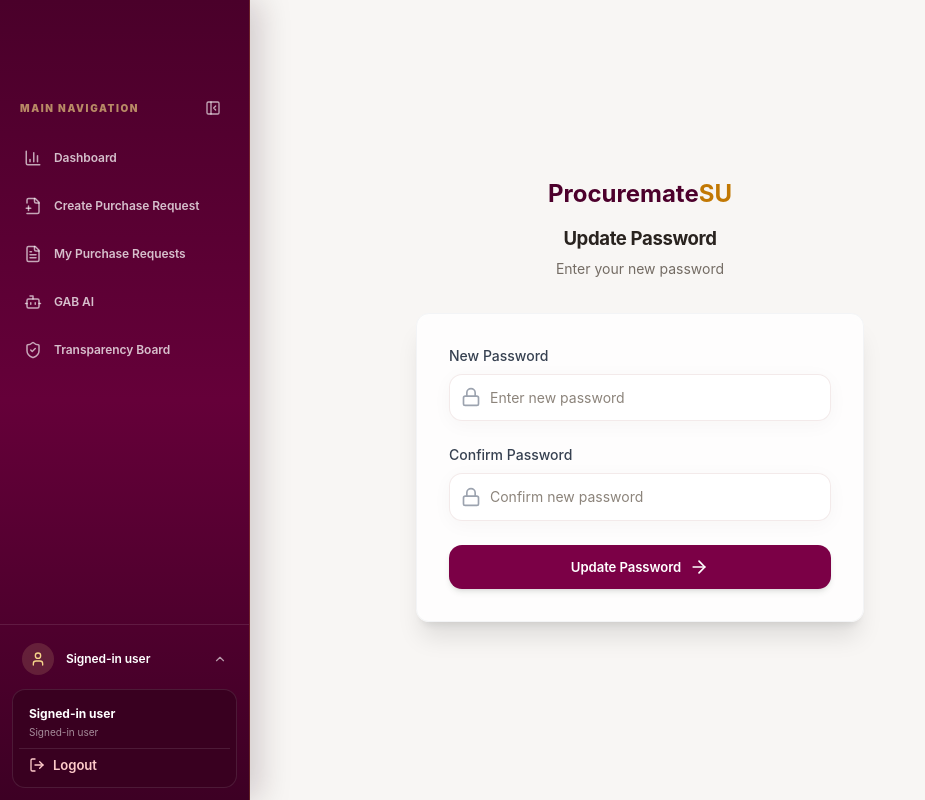
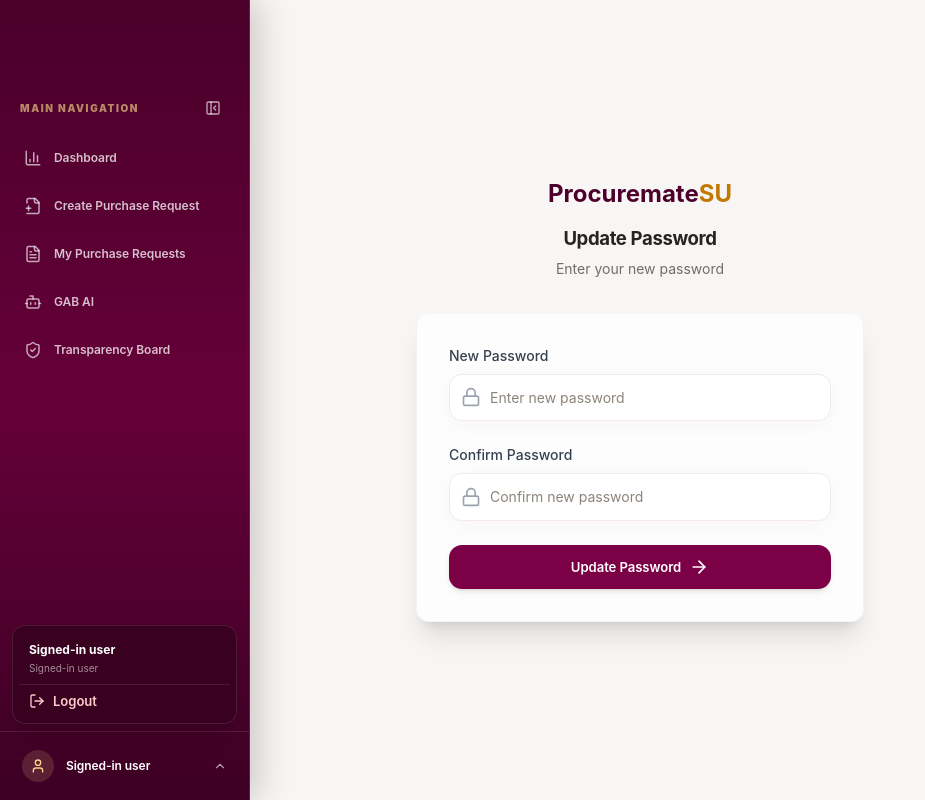
Before and after one commit to mjx0x0/procurematesu, a Next.js app: page /auth/update-password in a window 1280 px wide. Both pictures are taken after a click on the button "Signed-in user". Shown: the whole page, without its empty margins (0-925 px from the left). Built offline with nearby package versions, Linux system fonts and the light colour scheme; no server answers.

Commit message:
Open sidebar account menu upward above profile button

```diff
--- a/components/AppSidebar.tsx
+++ b/components/AppSidebar.tsx
@@ -88,15 +88,15 @@ export default function AppSidebar({ mode, collapsed, onToggleCollapsed }: AppSi
           {links()}
         </nav>
 
-        <div className="mt-auto border-t border-white/10 p-3">
+        <div className="relative mt-auto border-t border-white/10 p-3">
+          {accountOpen && <div className={`absolute bottom-full z-[95] mb-2 rounded-xl border border-white/10 bg-[#390020] p-1.5 shadow-xl ${collapsed ? "left-[calc(100%+8px)] w-56" : "left-3 right-3"}`}>
+            <div className="border-b border-white/10 px-2.5 py-2"><p className="truncate text-xs font-bold text-white">{displayName}</p><p className="truncate text-[10px] text-white/55">{currentUser?.email || "Signed-in user"}</p></div>
+            <button type="button" onClick={handleLogout} className="flex w-full items-center gap-2 rounded-lg px-2.5 py-2 text-xs font-semibold text-red-200 transition hover:bg-red-500/15"><LogOut className="h-4 w-4" />Logout</button>
+          </div>}
           <button type="button" onClick={() => setAccountOpen((v) => !v)} aria-expanded={accountOpen} aria-label="User account menu" title={displayName} className={`flex min-h-11 w-full items-center gap-3 rounded-xl px-2.5 text-left transition hover:bg-white/10 focus-visible:outline-none focus-visible:ring-2 focus-visible:ring-[#F5AB26] ${collapsed ? "justify-center" : ""}`}>
             <span className="flex h-8 w-8 shrink-0 items-center justify-center rounded-full bg-[#F6D58A]/15 text-[#F6D58A]"><User className="h-4 w-4" /></span>
             {!collapsed && <><span className="min-w-0 flex-1 truncate text-xs font-semibold text-white">{displayName}</span><ChevronDown className={`h-3.5 w-3.5 text-white/60 transition-transform ${accountOpen ? "rotate-180" : ""}`} /></>}
           </button>
-          {accountOpen && <div className={`mt-2 rounded-xl border border-white/10 bg-[#390020] p-1.5 ${collapsed ? "absolute bottom-16 left-[76px] w-56" : ""}`}>
-            {!collapsed && <div className="border-b border-white/10 px-2.5 py-2"><p className="truncate text-xs font-bold text-white">{displayName}</p><p className="truncate text-[10px] text-white/55">{currentUser?.email || "Signed-in user"}</p></div>}
-            <button type="button" onClick={handleLogout} className="flex w-full items-center gap-2 rounded-lg px-2.5 py-2 text-xs font-semibold text-red-200 transition hover:bg-red-500/15"><LogOut className="h-4 w-4" />Logout</button>
-          </div>}
         </div>
       </aside>
 
@@ -111,16 +111,16 @@ export default function AppSidebar({ mode, collapsed, onToggleCollapsed }: AppSi
             <div className="flex h-[72px] shrink-0 items-center justify-end border-b border-[#F5AB26]/20 px-4"><button type="button" onClick={() => setMobileOpen(false)} aria-label="Close menu" className="rounded-lg p-2 text-white/70 hover:bg-white/10 hover:text-white"><X className="h-5 w-5" /></button></div>
             <p className="px-5 pt-6 pb-2 text-[10px] font-black uppercase tracking-[0.16em] text-amber-200/60">{mode === "admin" ? "Admin Workspace" : "Main Navigation"}</p>
             <nav aria-label={navLabel} className="flex-1 space-y-1 overflow-y-auto px-3">{links(true)}</nav>
-            <div className="mt-auto border-t border-white/10 p-3">
+            <div className="relative mt-auto border-t border-white/10 p-3">
+              {accountOpen && <div className="absolute bottom-full left-3 right-3 z-[105] mb-2 rounded-xl border border-white/10 bg-[#390020] p-1.5 shadow-xl">
+                <div className="border-b border-white/10 px-2.5 py-2"><p className="truncate text-xs font-bold text-white">{displayName}</p><p className="truncate text-[10px] text-white/55">{currentUser?.email || "Signed-in user"}</p></div>
+                <button type="button" onClick={handleLogout} className="flex w-full items-center gap-2 rounded-lg px-2.5 py-2 text-xs font-semibold text-red-200 transition hover:bg-red-500/15"><LogOut className="h-4 w-4" />Logout</button>
+              </div>}
               <button type="button" onClick={() => setAccountOpen((v) => !v)} aria-expanded={accountOpen} aria-label="User account menu" className="flex min-h-11 w-full items-center gap-3 rounded-xl px-2.5 text-left transition hover:bg-white/10">
                 <span className="flex h-8 w-8 shrink-0 items-center justify-center rounded-full bg-[#F6D58A]/15 text-[#F6D58A]"><User className="h-4 w-4" /></span>
                 <span className="min-w-0 flex-1 truncate text-xs font-semibold text-white">{displayName}</span>
                 <ChevronDown className={`h-3.5 w-3.5 text-white/60 transition-transform ${accountOpen ? "rotate-180" : ""}`} />
               </button>
-              {accountOpen && <div className="mt-2 rounded-xl border border-white/10 bg-[#390020] p-1.5">
-                <div className="border-b border-white/10 px-2.5 py-2"><p className="truncate text-xs font-bold text-white">{displayName}</p><p className="truncate text-[10px] text-white/55">{currentUser?.email || "Signed-in user"}</p></div>
-                <button type="button" onClick={handleLogout} className="flex w-full items-center gap-2 rounded-lg px-2.5 py-2 text-xs font-semibold text-red-200 transition hover:bg-red-500/15"><LogOut className="h-4 w-4" />Logout</button>
-              </div>}
             </div>
           </aside>
         </div>
```
